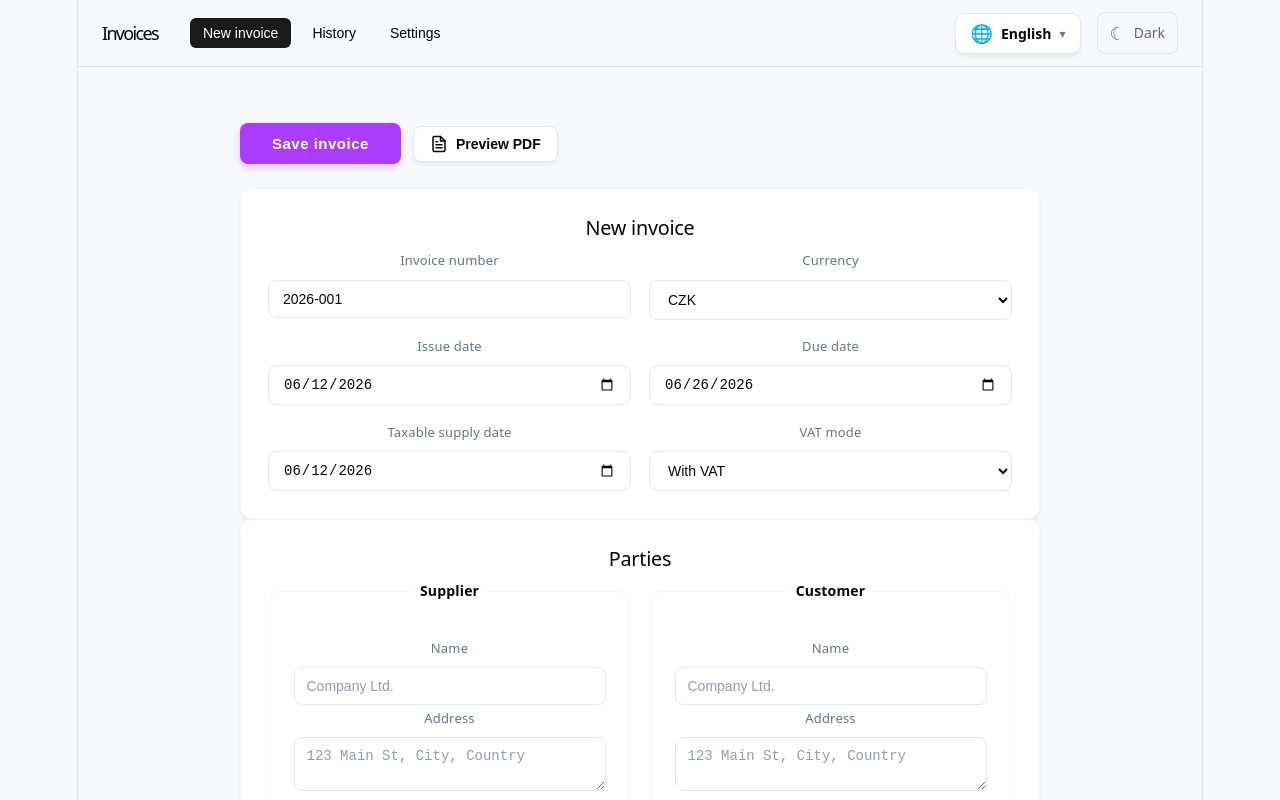
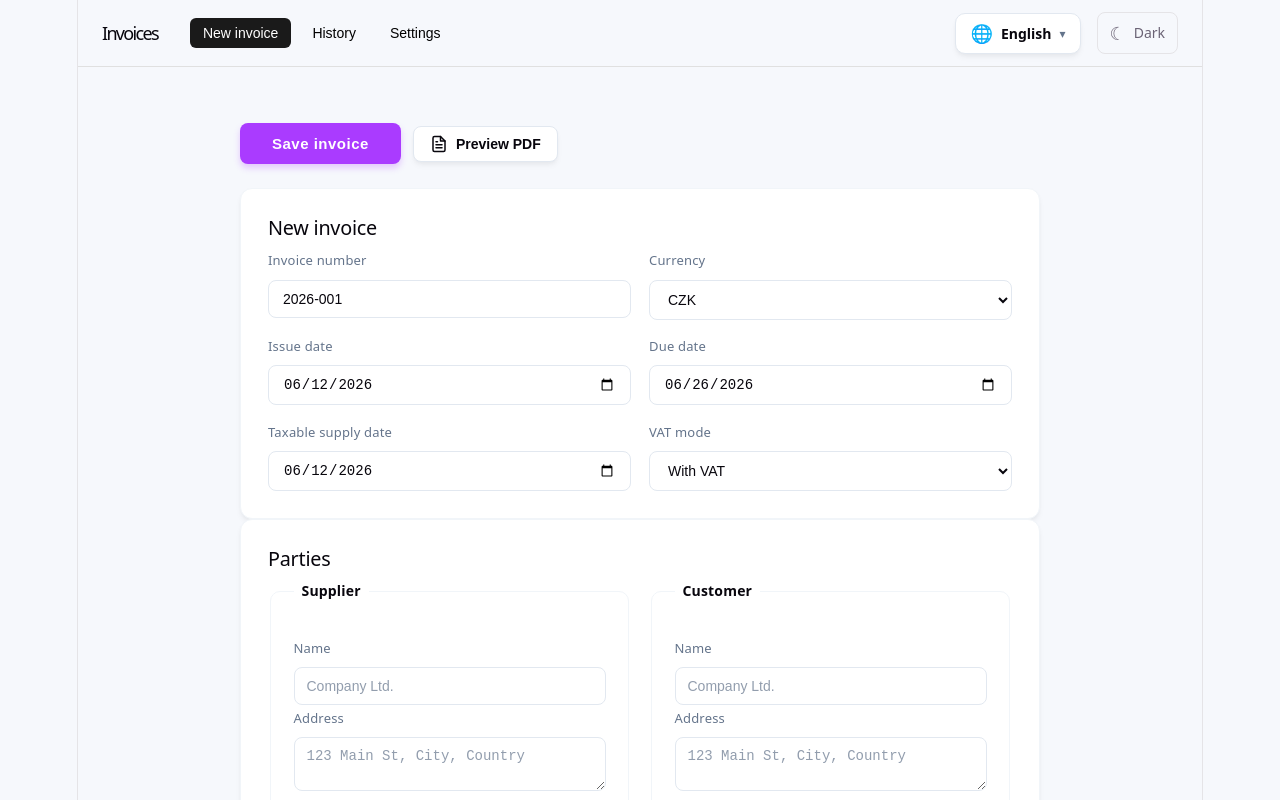
Before and after one commit to lkdrm/React_invoice, a React (Vite) app in the folder react-invoice-app/: page / in a window 1280 px wide. Shown: the top 800 px of the page. Built offline with nearby package versions, Linux system fonts and the light colour scheme; what @react-pdf/renderer would draw is missing.

Commit message:
Update Index.css

```diff
--- a/react-invoice-app/src/styles/Index.css
+++ b/react-invoice-app/src/styles/Index.css
@@ -79,16 +79,15 @@
 }
 
 #root {
-  width: 1126px;
-  max-width: 100%;
+  width: 100%;
+  max-width: 1126px;
+  min-height: 100svh;
   margin: 0 auto;
-  text-align: center;
-  border-inline: 1px solid var(--border);
-  min-height: 100svh;
   display: flex;
   flex-direction: column;
   box-sizing: border-box;
   background: var(--bg);
+  border-inline: 1px solid var(--border);
 }
 
 body {
```
